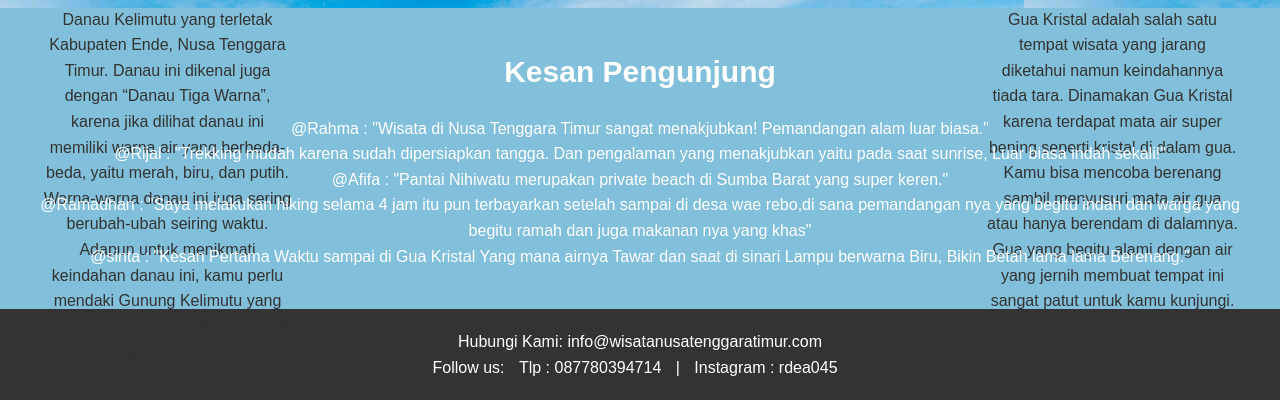
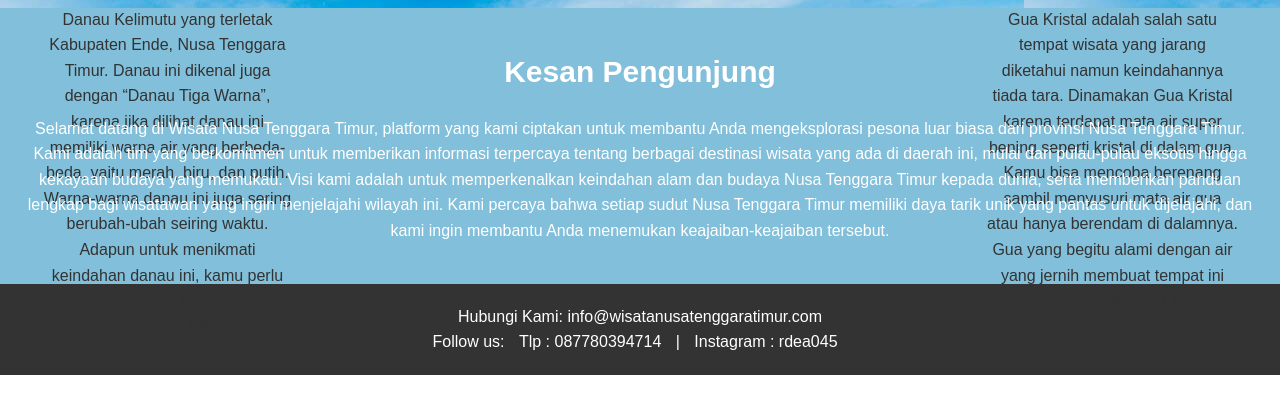
Before and after one commit to rdea045/wisata_nusa_tenggara_timur, a plain HTML site: page index.html in a window 1280 px wide. Shown: the part 1163-1563 px from the top of the page. After the commit the page ends 1538 px from the top, so only its background shows below. Drawn offline with Linux system fonts and the light colour scheme.

Commit message:
index.html

```diff
--- a/index.html
+++ b/index.html
@@ -65,25 +65,9 @@ Kamu bisa mencoba berenang sambil menyusuri mata air gua atau hanya berendam di
     <section id="testimoni">
         <h2>Kesan Pengunjung</h2>
         <div class="testimoni-item">
-            <p>@Rahma : "Wisata di Nusa Tenggara Timur sangat menakjubkan! Pemandangan alam luar biasa."</p>
+            Selamat datang di Wisata Nusa Tenggara Timur, platform yang kami ciptakan untuk membantu Anda mengeksplorasi pesona luar biasa dari provinsi Nusa Tenggara Timur. Kami adalah tim yang berkomitmen untuk memberikan informasi terpercaya tentang berbagai destinasi wisata yang ada di daerah ini, mulai dari pulau-pulau eksotis hingga kekayaan budaya yang memukau.
 
-        </div>
-       <div class="testimoni-item">
-            <p>@Rijal : "Trekking mudah karena sudah dipersiapkan tangga. Dan pengalaman yang menakjubkan yaitu pada saat sunrise, Luar biasa indah sekali!"</p>
-
-        </div>
-        <div class="testimoni-item">
-            <p>@Afifa : "Pantai Nihiwatu merupakan private beach di Sumba Barat yang super keren."</p>
-
-        </div>
-        <div class="testimoni-item">
-            <p>@Ramadhan : "Saya melakukan hiking selama 4 jam itu pun terbayarkan setelah sampai di desa wae rebo,di sana pemandangan nya yang begitu indah dan warga yang begitu ramah dan juga makanan nya yang khas"</p>
-
-        </div>
-        <div class="testimoni-item">
-            <p>@sinta : "Kesan Pertama Waktu sampai di Gua Kristal Yang mana airnya Tawar dan saat di sinari Lampu berwarna Biru, Bikin Betah lama lama Berenang."</p>
-
-        </div>
+Visi kami adalah untuk memperkenalkan keindahan alam dan budaya Nusa Tenggara Timur kepada dunia, serta memberikan panduan lengkap bagi wisatawan yang ingin menjelajahi wilayah ini. Kami percaya bahwa setiap sudut Nusa Tenggara Timur memiliki daya tarik unik yang pantas untuk dijelajahi, dan kami ingin membantu Anda menemukan keajaiban-keajaiban tersebut.
     </section>
 
     <!-- Footer -->
```
